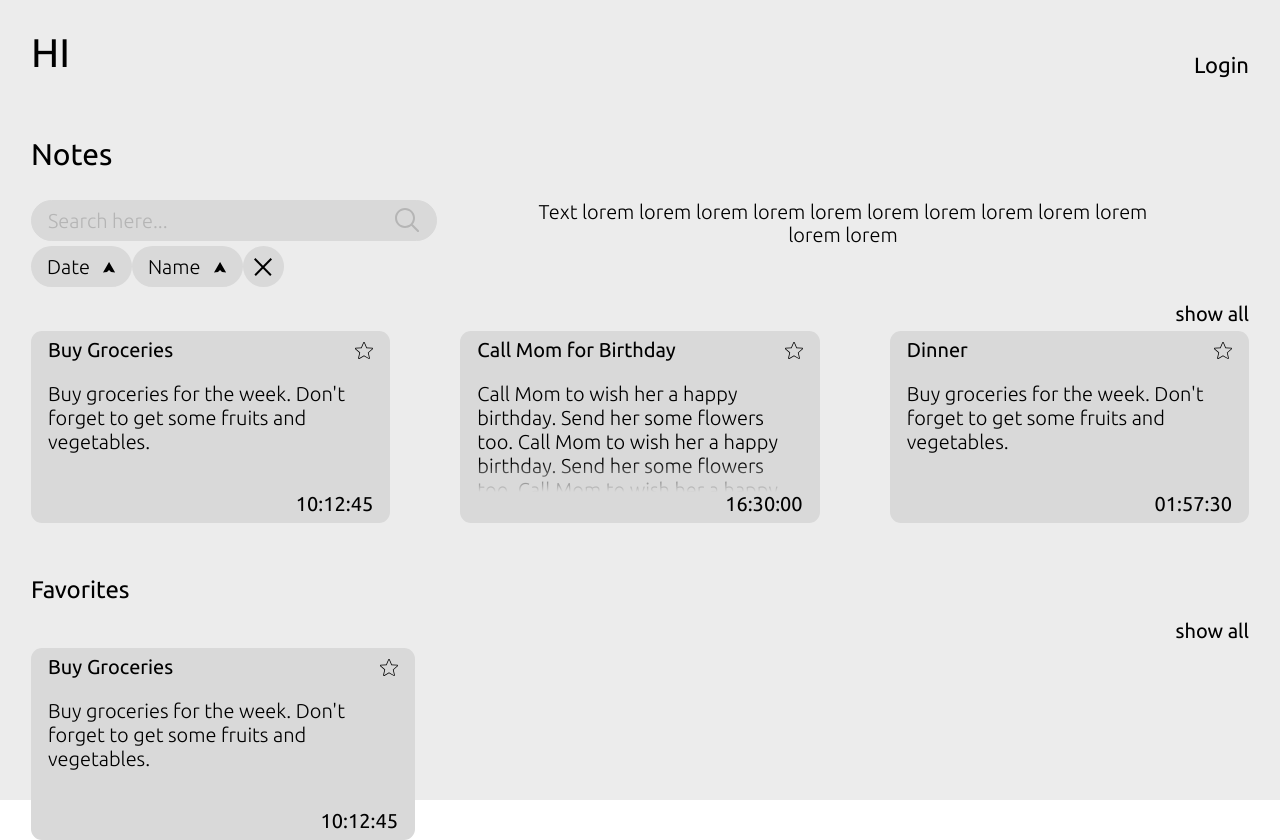
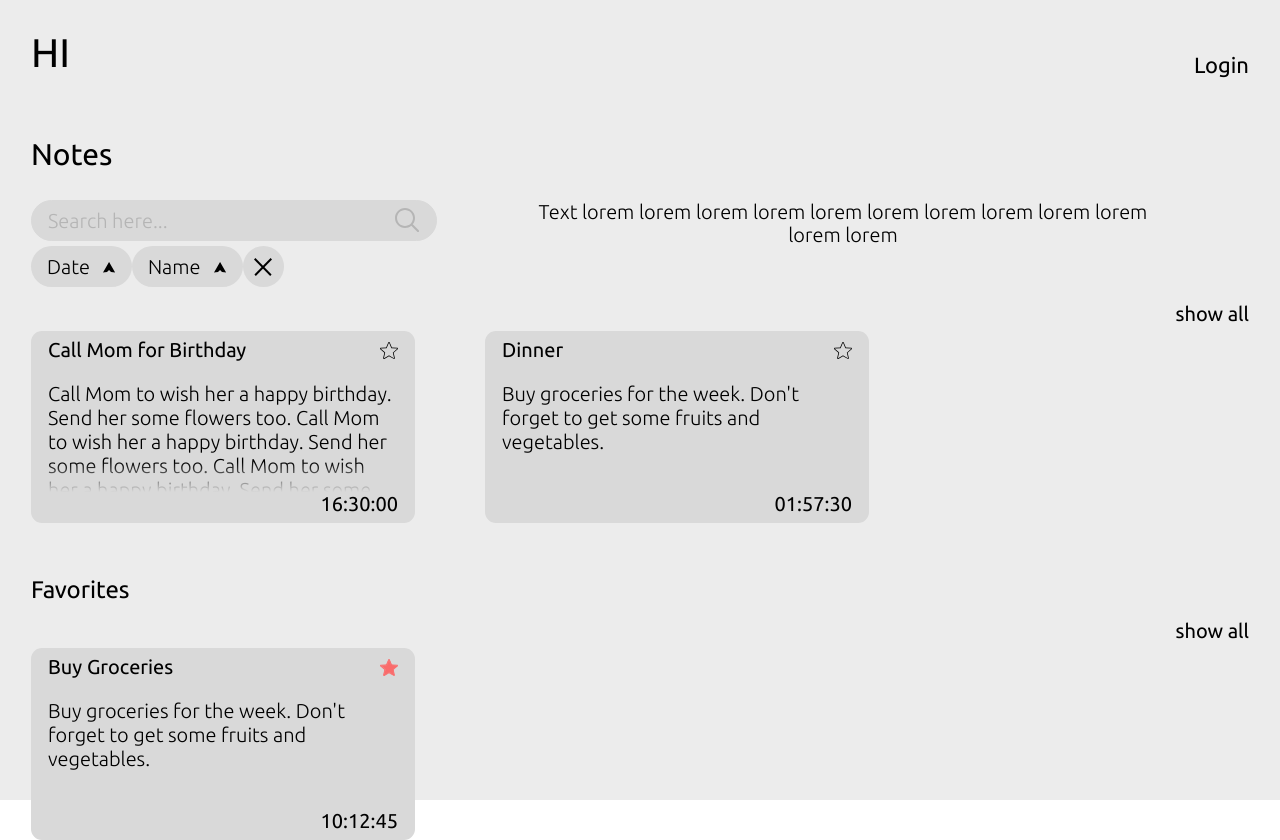
Before and after one commit to N0-th1n9/todo-practic, a React (Create React App) app: page / in a window 1280 px wide. Built offline with nearby package versions, Linux system fonts and the light colour scheme.

Commit message:
Сделана возможность добвления в избранное + диструктуризация

```diff
--- a/src/App.js
+++ b/src/App.js
@@ -1,9 +1,7 @@
 import './App.scss';
 import Header from "./components/elements/Header/Header";
 import Main from "./components/elements/Main/Main";
-import {SortContext, SortProvider} from "./Providers/SortProvider"
-import {useContext} from "react";
-import {useSortTasks} from "./hooks/useSortTasks";
+import {SortProvider} from "./Providers/SortProvider"
 import {TasksProvider} from "./Providers/TasksProvider";
 
 function App() {
--- a/src/Providers/TasksProvider.js
+++ b/src/Providers/TasksProvider.js
@@ -1,56 +1,10 @@
 import {createContext, useState} from "react";
-import {SortContext} from "./SortProvider";
+import data from "../data";
 
-export const TasksContext = createContext([
-  {
-    id: 1,
-    Name: "Buy Groceries",
-    Body: "Buy groceries for the week. Don't forget to get some fruits and vegetables.",
-    Date: "10:12:45",
-    Favorites: true
-  },
-  {
-    id: 2,
-    Name: "Call Mom for Birthday",
-    Body: "Call Mom to wish her a happy birthday. Send her some flowers too. Call Mom to wish her a happy birthday. " +
-      "Send her some flowers too. Call Mom to wish her a happy birthday. Send her some flowers too.",
-    Date: "16:30:00",
-    Favorites: false
-  },
-  {
-    id: 3,
-    Name: "Dinner",
-    Body: "Buy groceries for the week. Don't forget to get some fruits and vegetables.",
-    Date: "01:57:30",
-    Favorites: false
-  },
-])
+export const TasksContext = createContext(data)
 
 export const TasksProvider = ({children}) => {
-  const [tasks, setTasks] = useState([
-    {
-      id: 1,
-      Name: "Buy Groceries",
-      Body: "Buy groceries for the week. Don't forget to get some fruits and vegetables.",
-      Date: "10:12:45",
-      Favorites: true
-    },
-    {
-      id: 2,
-      Name: "Call Mom for Birthday",
-      Body: "Call Mom to wish her a happy birthday. Send her some flowers too. Call Mom to wish her a happy birthday. " +
-        "Send her some flowers too. Call Mom to wish her a happy birthday. Send her some flowers too.",
-      Date: "16:30:00",
-      Favorites: false
-    },
-    {
-      id: 3,
-      Name: "Dinner",
-      Body: "Buy groceries for the week. Don't forget to get some fruits and vegetables.",
-      Date: "01:57:30",
-      Favorites: false
-    },
-  ])
+  const [tasks, setTasks] = useState(data)
 
   return(
     <TasksContext.Provider value={{tasks, setTasks}}>
--- a/src/components/UI/MyAddButton/MyAddButton.jsx
+++ b/src/components/UI/MyAddButton/MyAddButton.jsx
@@ -3,7 +3,7 @@ import styles from './MyAddButton.module.scss'
 
 const MyAddButton = ({...props}) => {
   return (
-    <div className={styles.addButton_container}>
+    <div>
       <button {...props} className={styles.addButton}></button>
     </div>
   );
--- a/src/components/UI/MySortBtn/MySortBtn.jsx
+++ b/src/components/UI/MySortBtn/MySortBtn.jsx
@@ -15,17 +15,17 @@ const MySortBtn = ({value, ...props}) => {
       setSort({selectedSort: value, isReversSort: revers})
       setRevers(!revers)
     }else if(sort.selectedSort === ''){
-      setSort({selectedSort: value, isReversSort: false})
+      setSort({selectedSort: value, reversSort: false})
       setRevers(true)
     }
   }
 
   //Установка классов в зависимости от сортировки
   const changeClass = () => {
-    if (sort.selectedSort === value && sort.isReversSort === false) {
+    if (sort.selectedSort === value && !sort.isReversSort) {
       return [styles.btn, styles.btn_active]
     }
-    if (sort.selectedSort === value && sort.isReversSort === true) {
+    if (sort.selectedSort === value && sort.isReversSort) {
       return [styles.btn, styles.btn_active_reverse]
     }
     return [styles.btn]
--- a/src/components/UI/MyTask/MyTask.jsx
+++ b/src/components/UI/MyTask/MyTask.jsx
@@ -1,14 +1,21 @@
 import React, {useContext} from "react";
 import styles from "./MyTask.module.scss"
-import {TasksContext} from "../../../Providers/TasksProvider";
 
-const MyTask = ({task, id}) => {
+const MyTask = ({task, chooseFavorite, id}) => {
+
+  const stylesFavorites = () => {
+    if (task.Favorites){
+      return styles.favorite_on
+    }else{
+      return styles.favorite_off
+    }
+  }
 
   return (
     <div className={styles.task}>
       <div className={styles.top}>
         <h4>{task.Name}</h4>
-        <button></button>
+        <button className={stylesFavorites()} onClick={() => chooseFavorite(task)}></button>
       </div>
       <p>{task.Body}</p>
       <span>{task.Date}</span>
--- a/src/components/UI/MyTask/MyTask.module.scss
+++ b/src/components/UI/MyTask/MyTask.module.scss
@@ -13,11 +13,6 @@
     display: flex;
     justify-content: space-between;
     align-items: center;
-  }
-  button{
-    width: 18px;
-    height: 17px;
-    background:url("../../../../public/img/icon-favorite.svg");
   }
 
   p{
@@ -42,3 +37,14 @@
     text-align: right;
   }
 }
+
+.favorite_off{
+    width: 18px;
+    height: 17px;
+    background:url("../../../../public/img/icon-favorite.svg");
+}
+.favorite_on{
+  width: 18px;
+  height: 17px;
+  background:url("../../../../public/img/icon-favorite 2.svg");
+}
--- a/src/components/elements/Main/Main.jsx
+++ b/src/components/elements/Main/Main.jsx
@@ -1,47 +1,42 @@
-import React, {useContext, useEffect, useMemo, useState} from 'react';
+import React, {useContext, useEffect, useMemo} from 'react';
 import styles from './Main.module.scss'
 import TasksList from "../../shared/TasksList/TasksList";
 import SortNavigation from "../../shared/SortButtons/SortNavigation";
+import {useSortAndSearchTasks} from "../../../hooks/useSortTasks";
 import {SortContext} from "../../../Providers/SortProvider";
-import MyAddButton from "../../UI/MyAddButton/MyAddButton";
 import {TasksContext} from "../../../Providers/TasksProvider";
+import {useCommonTasks} from "../../../hooks/DistributionTasks";
+import {useFavoritesTasks} from "../../../hooks/DistributionTasks";
 
 export const defaultSettings = {selectedSort: '', isReversSort: false, search: ''}
 
 const Main = () => {
   const {sort} = useContext(SortContext)
   const {tasks, setTasks} = useContext(TasksContext)
-  // const sortTasks = useSortTasks(sort)
+  const sortAndSearchTasks = useSortAndSearchTasks(tasks, sort)
+  const commonTasks = useCommonTasks(sortAndSearchTasks)
+  const favoritesTasks = useFavoritesTasks(sortAndSearchTasks)
 
-  const sortTasks = useMemo(() => {
-    if (sort.selectedSort && !sort.isReversSort) {
-      return [...tasks].sort((a, b) =>
-        a[sort.selectedSort].localeCompare(b[sort.selectedSort])
-      )
-    }else if (sort.selectedSort && sort.isReversSort){
-      return [...tasks].sort((a, b) =>
-        b[sort.selectedSort].localeCompare(a[sort.selectedSort])
-      )
+  const chooseFavorite = (task) => { // Изменение favorite по нажатию на звездачку
+    const updatedTasks = [...tasks]; // Создаем копию массива tasks
+
+    if (updatedTasks[task.id - 1].Favorites) {
+      // Обновляем значение Favorites в копии
+      updatedTasks[task.id - 1] = {
+        ...updatedTasks[task.id - 1],
+        Favorites: false
+      };
+
+    }else{
+      // Обновляем значение Favorites в копии
+      updatedTasks[task.id - 1] = {
+        ...updatedTasks[task.id - 1],
+        Favorites: true
+      };
     }
-    return tasks
-  }, [sort.selectedSort, sort.isReversSort])
 
-
-  const sortAndSearchTasks = useMemo(() => {
-    if (sort.search === undefined){
-      return sortTasks
-    }
-    return sortTasks.filter(task => task.Name.trim().toLowerCase().includes(sort.search.trim().toLowerCase()))
-  }, [sort.search, sortTasks])
-
-
-  const favoritesTasks = useMemo(() => {
-    return sortAndSearchTasks.filter(task => task.Favorites === true);
-  }, [tasks.Favorites, sortAndSearchTasks])
-
-  const chooseFavor = () => {
-    console.log(sort.Favorites)
-  }
+    setTasks(updatedTasks)
+  };
 
   return (
     <div className={styles.main}>
@@ -50,9 +45,9 @@ const Main = () => {
         <SortNavigation/>
         <p className={styles.advise}>Text lorem lorem lorem lorem lorem lorem lorem lorem lorem lorem lorem lorem</p>
       </div>
-      <TasksList tasks={sortAndSearchTasks}/>
+      <TasksList chooseFavorite={chooseFavorite} tasks={commonTasks}/>
       <h3 className={styles.favorites}>Favorites</h3>
-      <TasksList tasks={favoritesTasks} setTasks={setTasks}/>
+      <TasksList chooseFavorite={chooseFavorite} tasks={favoritesTasks}/>
     </div>
   );
 };
--- a/src/components/shared/TasksList/TasksList.jsx
+++ b/src/components/shared/TasksList/TasksList.jsx
@@ -2,7 +2,7 @@ import React from 'react';
 import MyTask from "../../UI/MyTask/MyTask";
 import styles from "./TasksList.module.scss"
 
-const TasksList = ({tasks}) => {
+const TasksList = ({chooseFavorite, tasks}) => {
 
   return (
     <div className={styles.tasks_container}>
@@ -13,7 +13,7 @@ const TasksList = ({tasks}) => {
         {tasks.length
           ?
           tasks.map(task =>
-            <MyTask key={task.id} task={task} id={task.id}/>)
+            <MyTask key={task.id} task={task} id={task.id} chooseFavorite={chooseFavorite}/>)
           :
           <h3>Tasks is not found</h3>
         }
--- /dev/null
+++ b/src/hooks/DistributionTasks.js
@@ -0,0 +1,12 @@
+import {useMemo} from "react";
+export const useCommonTasks = (sortAndSearchTasks) => {
+  return useMemo(() => {
+     return sortAndSearchTasks.filter(task => task.Favorites === false)
+  }, [sortAndSearchTasks])
+}
+
+export const useFavoritesTasks = (sortAndSearchTasks) => {
+  return useMemo(() => {
+      return sortAndSearchTasks.filter(task => task.Favorites === true);
+  }, [sortAndSearchTasks])
+}
--- a/src/hooks/useSortTasks.js
+++ b/src/hooks/useSortTasks.js
@@ -1,19 +1,27 @@
-// import {useMemo} from "react";
-// import tasks from "../data";
+import {useMemo} from "react";
 
-// export const useSortTasks = useMemo((sort) => {
-//   if (sort.selectedSort && !sort.isReversSort) {
-//     return [...tasks].sort((a, b) =>
-//       a[sort.selectedSort].localeCompare(b[sort.selectedSort])
-//     )
-//   }else if (sort.selectedSort && sort.isReversSort){
-//     return [...tasks].sort((a, b) =>
-//       b[sort.selectedSort].localeCompare(a[sort.selectedSort])
-//     )
-//   }
-//   return tasks
-// }, [sort])
+export const useSortTasks = (tasks, sort) => {
+  return useMemo(() => {
+    if (sort.selectedSort && !sort.isReversSort) {
+      return Object.values(tasks).sort((a, b) =>
+        a[sort.selectedSort].localeCompare(b[sort.selectedSort])
+      );
+    } else if (sort.selectedSort && sort.isReversSort) {
+      return Object.values(tasks).sort((a, b) =>
+        b[sort.selectedSort].localeCompare(a[sort.selectedSort])
+      );
+    }
+    return Object.values(tasks);
+  }, [sort.selectedSort, sort.isReversSort, tasks])
+}
 
-// const sortAndSearchTasks = useMemo(() => {
-//   return useSortTasks.filter(task => task.Name.toLowerCase().includes(sort.search.toLowerCase()))
-// }, [sort.search, sortTasks])
+export const useSortAndSearchTasks = (tasks, sort) => {
+  const sortTasks = useSortTasks(tasks, sort)
+
+  return useMemo(() => {
+    if (sort.search === undefined) {
+      return [...sortTasks];
+    }
+    return sortTasks.filter(task => task.Name.trim().toLowerCase().includes(sort.search.trim().toLowerCase()));
+  }, [sort.search, sortTasks])
+}
```
Also changed, not shown: src/components/shared/FavoritesTasks/FavoritesTasks.jsx (deleted, +0 -10 lines), public/img/icon-favorite 2.svg (added), src/components/shared/FavoritesTasks/FavoritesTasks.module.scss (deleted).
